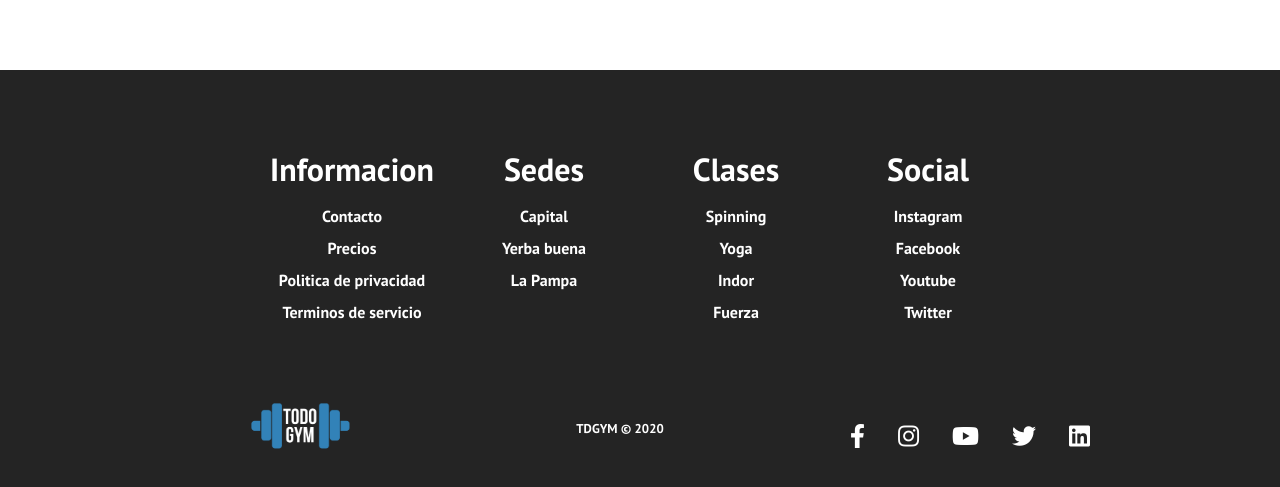
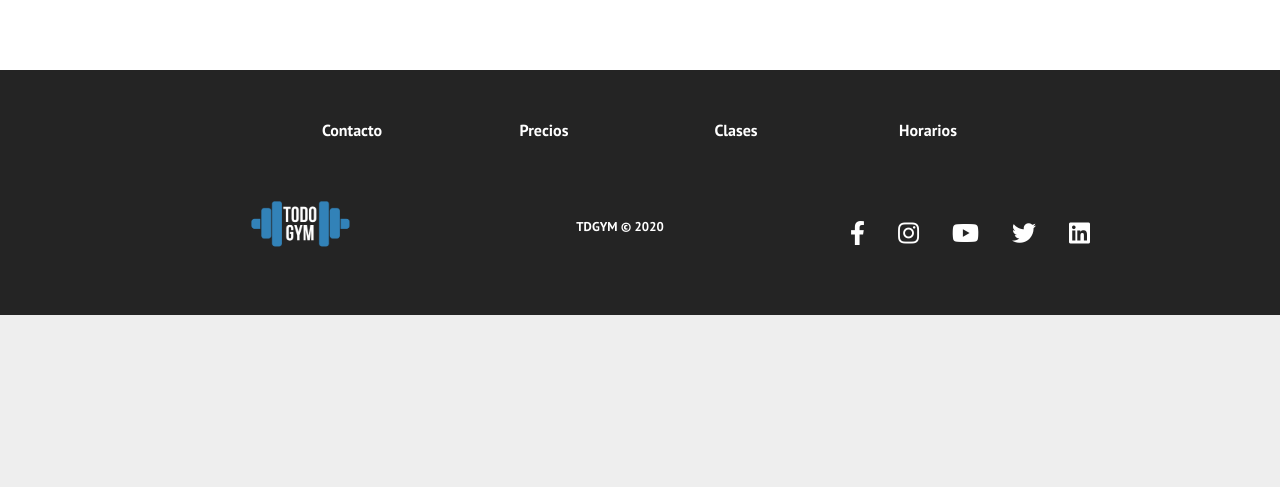
Before and after one commit to lucaspanu/TodoGym, a React (Create React App) app: page / in a window 1280 px wide. Shown: the part 1941-2428 px from the top of the page. After the commit the page ends 2256 px from the top, so only its background shows below. Built offline with nearby package versions, Linux system fonts and the light colour scheme.

Commit message:
cambios en footer

```diff
--- a/src/components/Footer.css
+++ b/src/components/Footer.css
@@ -1,6 +1,6 @@
 .footer-container {
   background-color: #242424;
-  padding: 4rem 0 2rem 0;
+  padding: 2rem 0 2rem 0;
   display: flex;
   flex-direction: column;
   justify-content: center;
@@ -65,7 +65,7 @@
   align-items: center;
   width: 90%;
   max-width: 1000px;
-  margin: 40px auto 0 auto;
+  margin: 20px auto 0 auto;
 }
 
 .social-icons {
--- a/src/components/Footer.js
+++ b/src/components/Footer.js
@@ -9,41 +9,21 @@ function Footer() {
       <div className="footer-links">
         <div className="footer-link-wrapper">
           <div className="footer-link-items">
-            <h2>Informacion</h2>
-            <Link to="/contacto">Contacto</Link>
-            <Link to="/precios">Precios</Link>
-            <Link to="/politicas">Politica de privacidad</Link>
-            <Link to="/terminos">Terminos de servicio</Link>
+          <Link to="/contacto">Contacto</Link>
+
           </div>
           <div className="footer-link-items">
-            <h2>Sedes</h2>
-            <Link to="/">Capital</Link>
-            <Link to="/">Yerba buena</Link>
-            <Link to="/">La Pampa</Link>
+          <Link to="/precios">Precios</Link>
           </div>
         </div>
         <div className="footer-link-wrapper">
           <div className="footer-link-items">
-            <h2>Clases</h2>
-            <Link to="/">Spinning</Link>
-            <Link to="/">Yoga</Link>
-            <Link to="/">Indor</Link>
-            <Link to="/">Fuerza</Link>
+            <Link to="/">Clases</Link>
+
+
           </div>
           <div className="footer-link-items">
-            <h2>Social </h2>
-            <Link to="/" target="_blank">
-              Instagram
-            </Link>
-            <Link to="/" target="_blank">
-              Facebook
-            </Link>
-            <Link to="/" target="_blank">
-              Youtube
-            </Link>
-            <Link to="/" target="_blank">
-              Twitter
-            </Link>
+            <Link to="/">Horarios</Link>
           </div>
         </div>
       </div>
--- a/src/components/Navbar.js
+++ b/src/components/Navbar.js
@@ -43,7 +43,7 @@ function Navbar() {
             </li>
             <li className="nav-item">
               <Link to="/sedes" className="nav-links" onClick={closeMobileMenu}>
-                Sedes
+                Horarios
               </Link>
             </li>
             <li className="nav-item">
```
